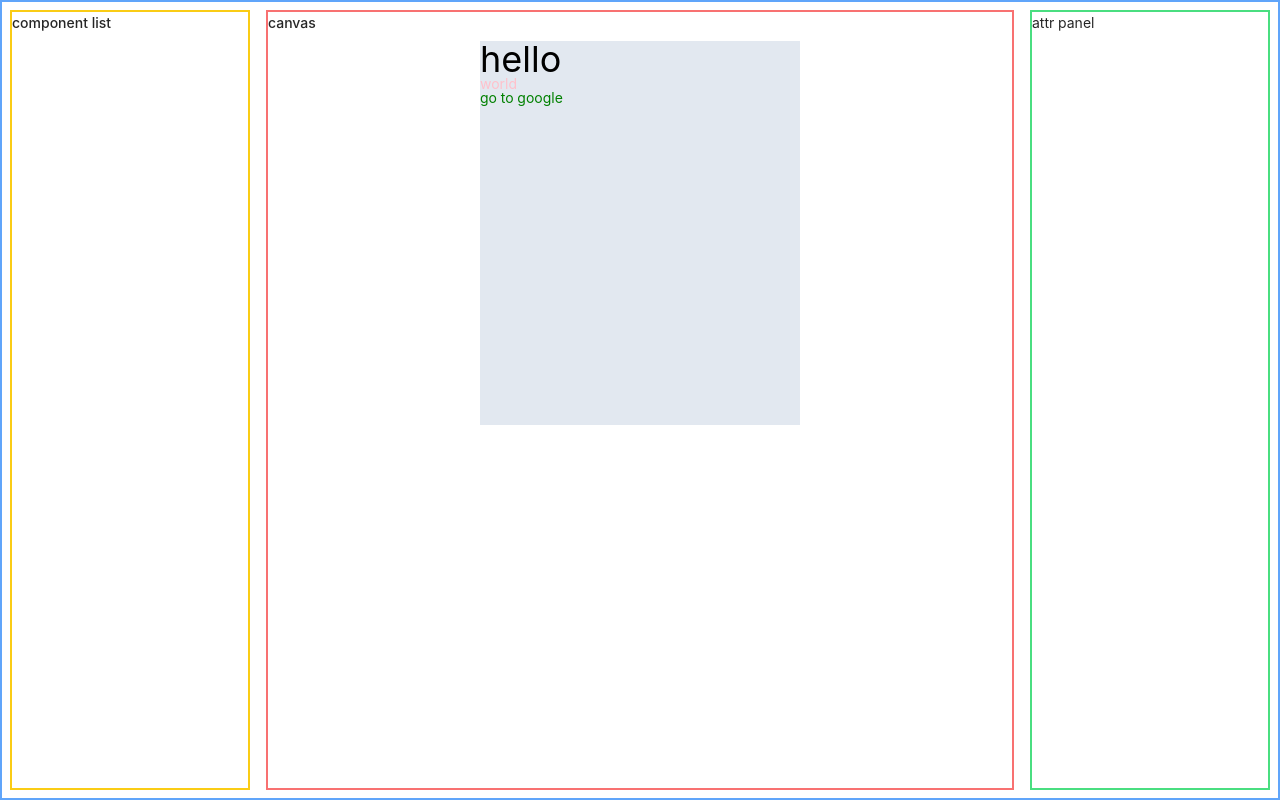
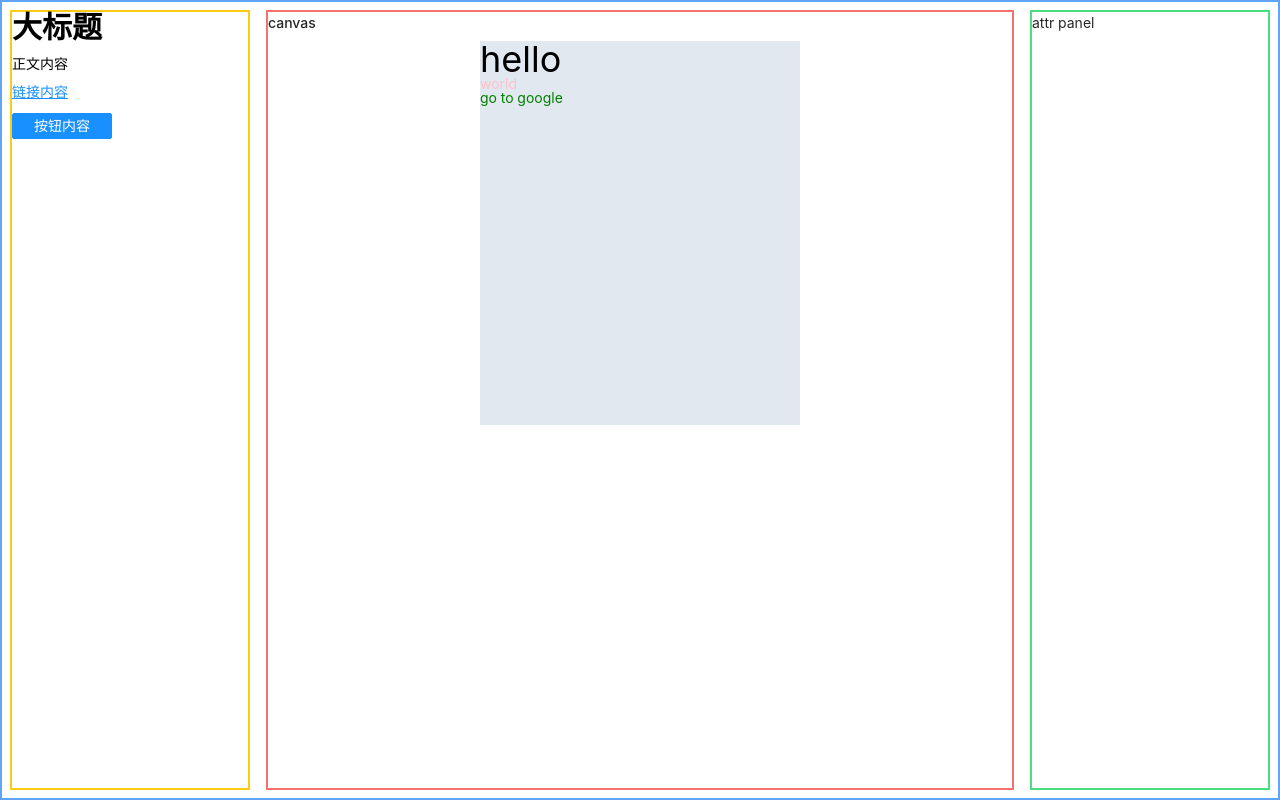
Before and after one commit to 13ruceYu/lego-ui, a Vue app: page /editor in a window 1280 px wide. Built offline with nearby package versions, Linux system fonts and the light colour scheme.

Commit message:
feat: right side component list

```diff
--- /dev/null
+++ b/src/components/ComponentsList.vue
@@ -0,0 +1,25 @@
+<script lang="ts" setup>
+import LText from './LText.vue'
+
+const props = defineProps({
+  list: {
+    type: Array,
+    required: true,
+    default: () => []
+  }
+})
+
+const emits = defineEmits(['onItemClick'])
+
+function onClick(data: any) {
+  emits('onItemClick', data)
+}
+</script>
+
+<template>
+  <div class="create-component-list">
+    <div v-for="(item, index) in props.list" :key="index" class="component-item" @click="onClick(item)">
+      <LText v-bind="item"></LText>
+    </div>
+  </div>
+</template>
--- /dev/null
+++ b/src/constants/defaultTemplates.ts
@@ -0,0 +1,38 @@
+export const defaultTextTemplates = [
+  {
+    text: '大标题',
+    fontSize: '30px',
+    fontWeight: 'bold',
+    tag: 'h2',
+    width: '100px'
+  },
+  {
+    text: '正文内容',
+    tag: 'p',
+    width: '100px'
+  },
+  {
+    text: '链接内容',
+    color: '#1890ff',
+    textDecoration: 'underline',
+    tag: 'p',
+    width: '100px'
+  },
+  {
+    text: '按钮内容',
+    color: '#ffffff',
+    backgroundColor: '#1890ff',
+    borderWidth: '1px',
+    borderColor: '#1890ff',
+    borderStyle: 'solid',
+    borderRadius: '2px',
+    paddingLeft: '10px',
+    paddingRight: '10px',
+    paddingTop: '5px',
+    paddingBottom: '5px',
+    width: '100px',
+    tag: 'button',
+    textAlign: 'center',
+    position: 'absolute'
+  }
+]
--- a/src/store/editor/editor.ts
+++ b/src/store/editor/editor.ts
@@ -35,5 +35,15 @@ export const useEditorStore = defineStore({
   state: (): EditorProps => ({
     components: testComponents,
     currentElement: ''
-  })
+  }),
+  actions: {
+    addComponent(props: any) {
+      const newComponent: ComponentData = {
+        id: uuidv4(),
+        name: 'l-text',
+        props
+      }
+      this.components.push(newComponent)
+    }
+  }
 })
--- a/src/views/editor/Editor.vue
+++ b/src/views/editor/Editor.vue
@@ -1,22 +1,25 @@
 <script lang="ts" setup>
 import { useEditorStore } from '@/store/editor/editor'
 import LText from '@/components/LText.vue'
+import ComponentsList from '@/components/ComponentsList.vue'
+import { defaultTextTemplates } from '@/constants/defaultTemplates'
 
 interface compMap {
   [key: string]: object
 }
 
+const editorStore = useEditorStore()
 const localComps: compMap = { 'l-text': LText }
 
-const editorStore = useEditorStore()
+function addItem(props: any) {
+  editorStore.addComponent(props)
+}
 </script>
 
 <template>
-  <div
-    class="editor [&>*]:m-2 flex justify-between h-screen border-2 border-blue-400"
-  >
+  <div class="editor [&>*]:m-2 flex justify-between h-screen border-2 border-blue-400">
     <div class="component-list w-60 border-2 border-yellow-400">
-      <h1>component list</h1>
+      <ComponentsList :list="defaultTextTemplates" @on-item-click="addItem"></ComponentsList>
     </div>
     <div class="canvas flex-1 border-2 border-red-400">
       <h1>canvas</h1>
```
Also changed, not shown: src/components/LText.vue (+2 -9 lines), .prettierrc.json.
